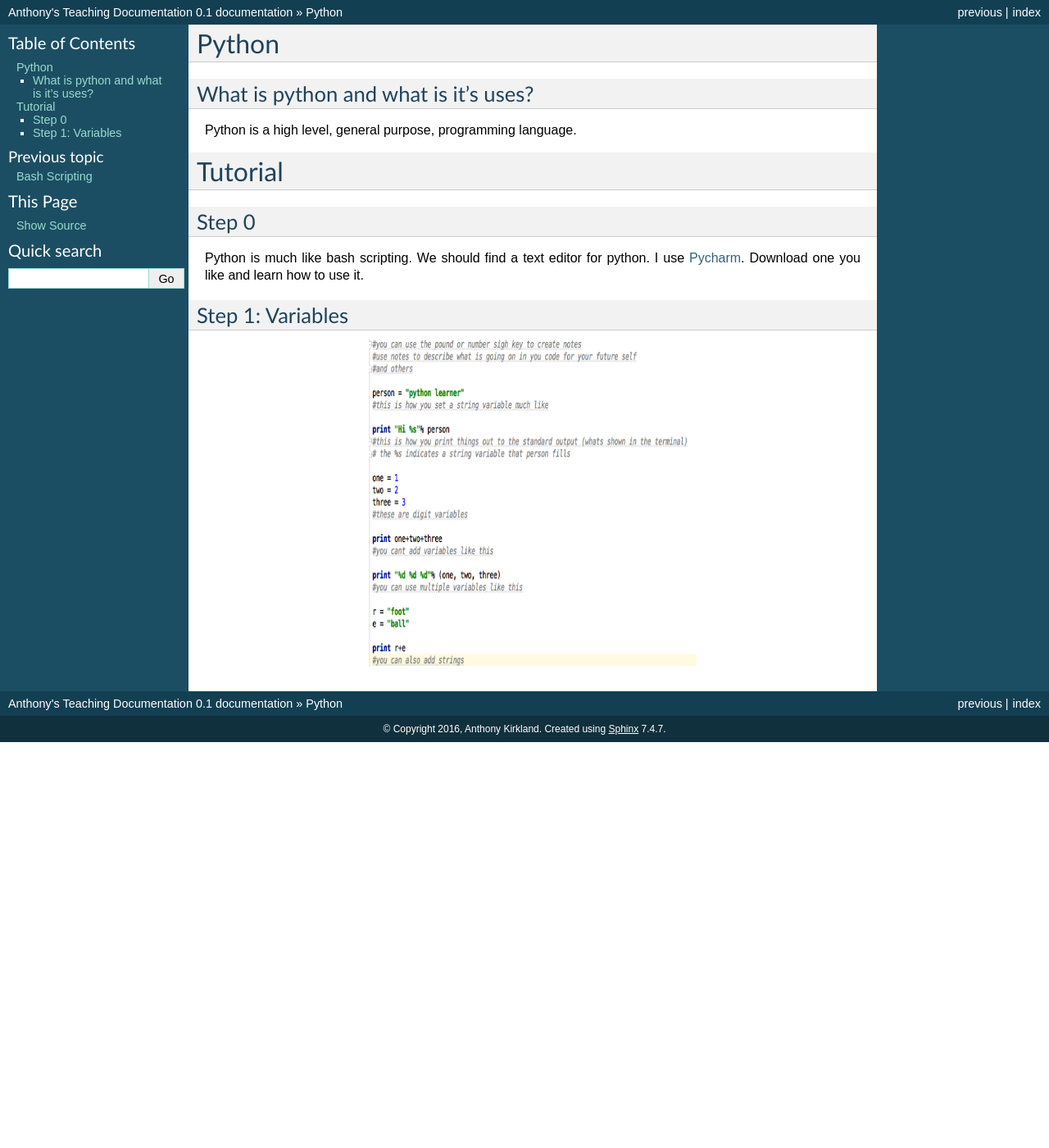
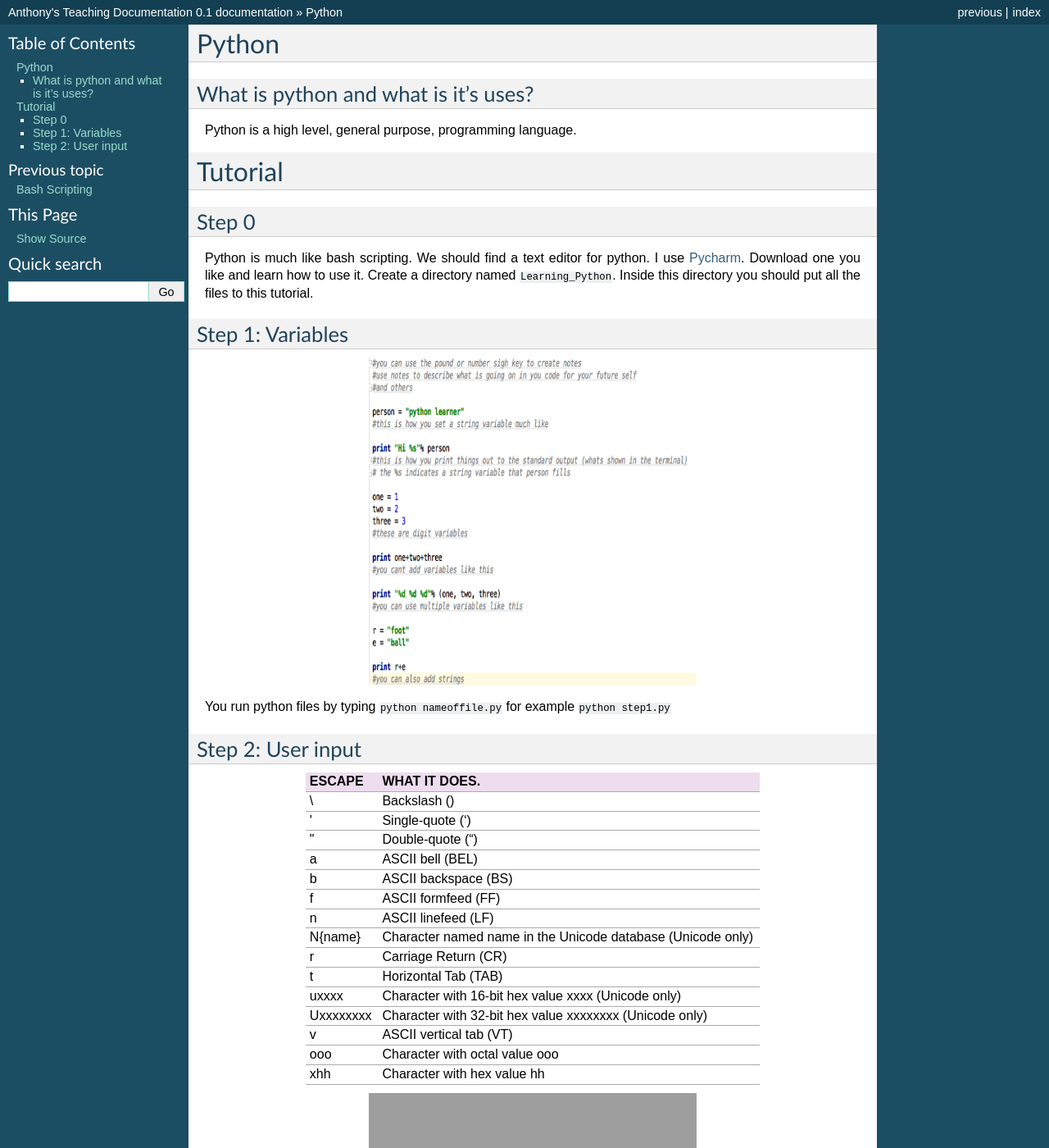
Before and after one commit to akirk616/Anthonys_Teaching_documentation, a Sphinx documentation site: the page built from source/python.rst, in a window 1280 px wide and 1400 px high. Shown: the whole window at 82% size. Built offline with Sphinx 7.4.7, drawn with Linux system fonts in a browser that asks for light colours; pages that are not in the unit, such as notebooks, are missing from menus; grey boxes are pictures that could not be loaded.

Commit message:
Update python.rst

```diff
--- a/source/python.rst
+++ b/source/python.rst
@@ -11,7 +11,9 @@ Tutorial
 ========
 Step 0
 ------
-Python is much like bash scripting. We should find a text editor for python. I use `Pycharm <https://www.jetbrains.com/pycharm/download/>`_. Download one you like and learn how to use it.
+Python is much like bash scripting. We should find a text editor for python.
+I use `Pycharm <https://www.jetbrains.com/pycharm/download/>`_. Download one you like and learn how to use it.
+Create a directory named ``Learning_Python``. Inside this directory you should put all the files to this tutorial.
 
 Step 1: Variables
 -----------------
@@ -21,3 +23,47 @@ Step 1: Variables
         :height: 400 px
         :width: 400 px
         :alt: Variables
+
+You run python files by typing ``python nameoffile.py`` for example ``python step1.py``
+
+Step 2: User input
+------------------
++------------+-------------------------------------------------------------+
+| ESCAPE     | WHAT IT DOES.                                               |
++============+=============================================================+
+| \\         | Backslash (\)                                               |
++------------+-------------------------------------------------------------+
+| \'         | Single-quote (')                                            |
++------------+-------------------------------------------------------------+
+| \"         | Double-quote (")                                            |
++------------+-------------------------------------------------------------+
+| \a         | ASCII bell (BEL)                                            |
++------------+-------------------------------------------------------------+
+| \b         | ASCII backspace (BS)                                        |
++------------+-------------------------------------------------------------+
+| \f         | ASCII formfeed (FF)                                         |
++------------+-------------------------------------------------------------+
+| \n         | ASCII linefeed (LF)                                         |
++------------+-------------------------------------------------------------+
+| \N{name}   | Character named name in the Unicode database (Unicode only) |
++------------+-------------------------------------------------------------+
+| \r         | Carriage Return (CR)                                        |
++------------+-------------------------------------------------------------+
+| \t         | Horizontal Tab (TAB)                                        |
++------------+-------------------------------------------------------------+
+| \uxxxx     | Character with 16-bit hex value xxxx (Unicode only)         |
++------------+-------------------------------------------------------------+
+| \Uxxxxxxxx | Character with 32-bit hex value xxxxxxxx (Unicode only)     |
++------------+-------------------------------------------------------------+
+| \v         | ASCII vertical tab (VT)                                     |
++------------+-------------------------------------------------------------+
+| \ooo       | Character with octal value ooo                              |
++------------+-------------------------------------------------------------+
+| \xhh       | Character with hex value hh                                 |
++------------+-------------------------------------------------------------+
+
+.. image:: step2python_rtd.png
+        :align: center
+        :height: 400 px
+        :width: 400 px
+        :alt: UserInput
```
